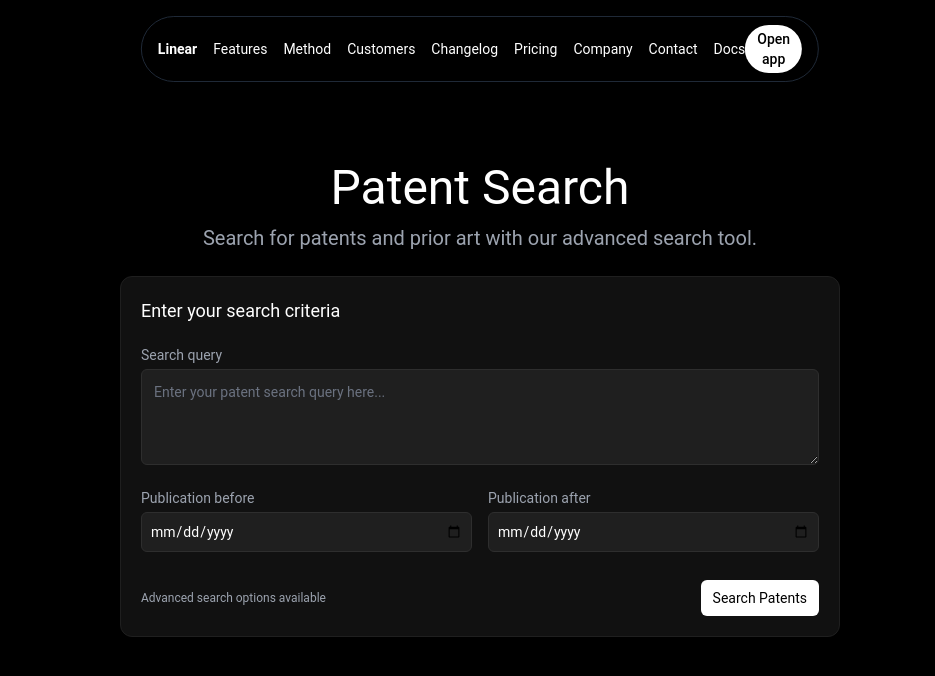
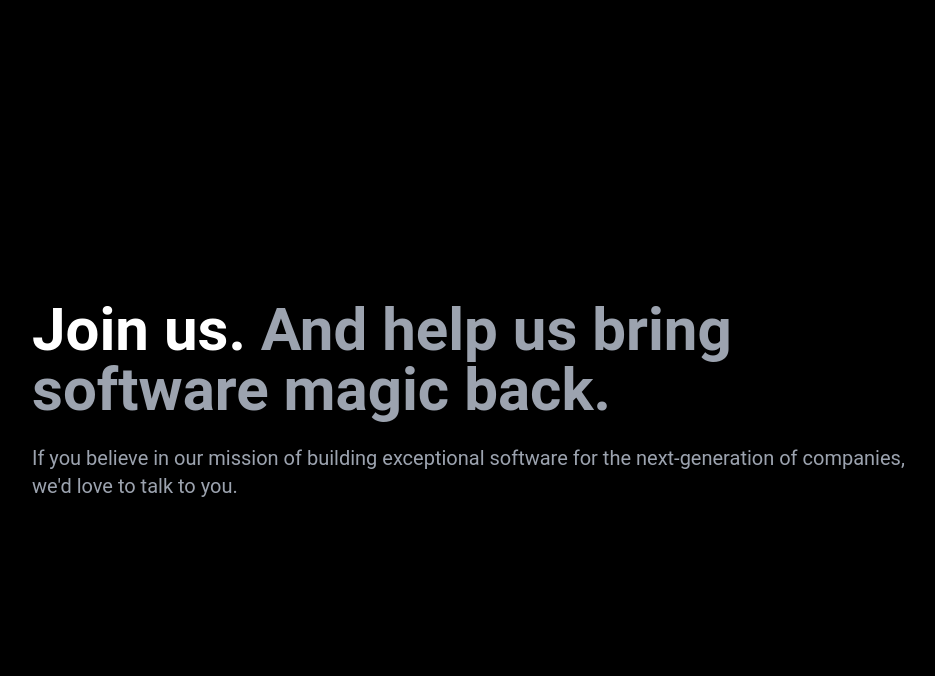
Before and after one commit to aryansid/sage-ai, a React (Create React App) app in the folder frontend/: page /search in a window 1280 px wide. Shown: the top 676 px of the page, without its empty margins (160-1095 px from the left). Built offline with nearby package versions, Linux system fonts and the light colour scheme.

Commit message:
Aryan minor changes

```diff
--- a/frontend/src/components/Search.js
+++ b/frontend/src/components/Search.js
@@ -1,67 +1,18 @@
 import React from 'react';
-import NavBar from './NavBar';
 
-function Search() {
+export default function JoinUsPage() {
   return (
-    <>
-      <NavBar />
-      <div className="flex min-h-screen items-center justify-center bg-black text-white p-4">
-        <div className="w-full max-w-[720px] space-y-6">
-          <div className="text-center">
-            <h1 className="text-5xl font-normal mb-3">Patent Search</h1>
-            <p className="text-xl text-gray-400">
-              Search for patents and prior art with our advanced search tool.
-            </p>
-          </div>
-          <div className="bg-[#111111] rounded-xl p-5 space-y-5 border border-[#1f1f1f]">
-            <h2 className="text-lg mb-4">Enter your search criteria</h2>
-            <form className="space-y-4">
-              <div>
-                <label htmlFor="searchQuery" className="block text-sm text-gray-400 mb-1">
-                  Search query
-                </label>
-                <textarea
-                  id="searchQuery"
-                  placeholder="Enter your patent search query here..."
-                  className="bg-[#1f1f1f] border border-[#2e2e2e] rounded-md h-24 placeholder-gray-500 text-white w-full p-3 text-sm"
-                />
-              </div>
-              <div className="flex space-x-4">
-                <div className="flex-1">
-                  <label htmlFor="pubBefore" className="block text-sm text-gray-400 mb-1">
-                    Publication before
-                  </label>
-                  <input
-                    type="date"
-                    id="pubBefore"
-                    className="bg-[#1f1f1f] border border-[#2e2e2e] rounded-md text-white w-full p-2 text-sm"
-                  />
-                </div>
-                <div className="flex-1">
-                  <label htmlFor="pubAfter" className="block text-sm text-gray-400 mb-1">
-                    Publication after
-                  </label>
-                  <input
-                    type="date"
-                    id="pubAfter"
-                    className="bg-[#1f1f1f] border border-[#2e2e2e] rounded-md text-white w-full p-2 text-sm"
-                  />
-                </div>
-              </div>
-              <div className="flex items-center justify-between pt-3">
-                <p className="text-xs text-gray-400">
-                  Advanced search options available
-                </p>
-                <button type="submit" className="bg-white text-black hover:bg-gray-200 rounded-md px-3 py-2 text-sm">
-                  Search Patents
-                </button>
-              </div>
-            </form>
-          </div>
-        </div>
+    <div className="min-h-screen bg-black text-white flex items-center justify-center p-4">
+      <div className="max-w-4xl">
+        <h1 className="text-4xl md:text-6xl font-bold mb-6">
+          <span className="text-white">Join us.</span>{' '}
+          <span className="text-gray-400">And help us bring</span>{' '}
+          <span className="text-gray-400">software magic back.</span>
+        </h1>
+        <p className="text-lg md:text-xl text-gray-400">
+          If you believe in our mission of building exceptional software for the next-generation of companies, we'd love to talk to you.
+        </p>
       </div>
-    </>
-  );
+    </div>
+  )
 }
-
-export default Search;
```
Also changed, not shown: 2 other files (tests, documents, lock files or other folders).
